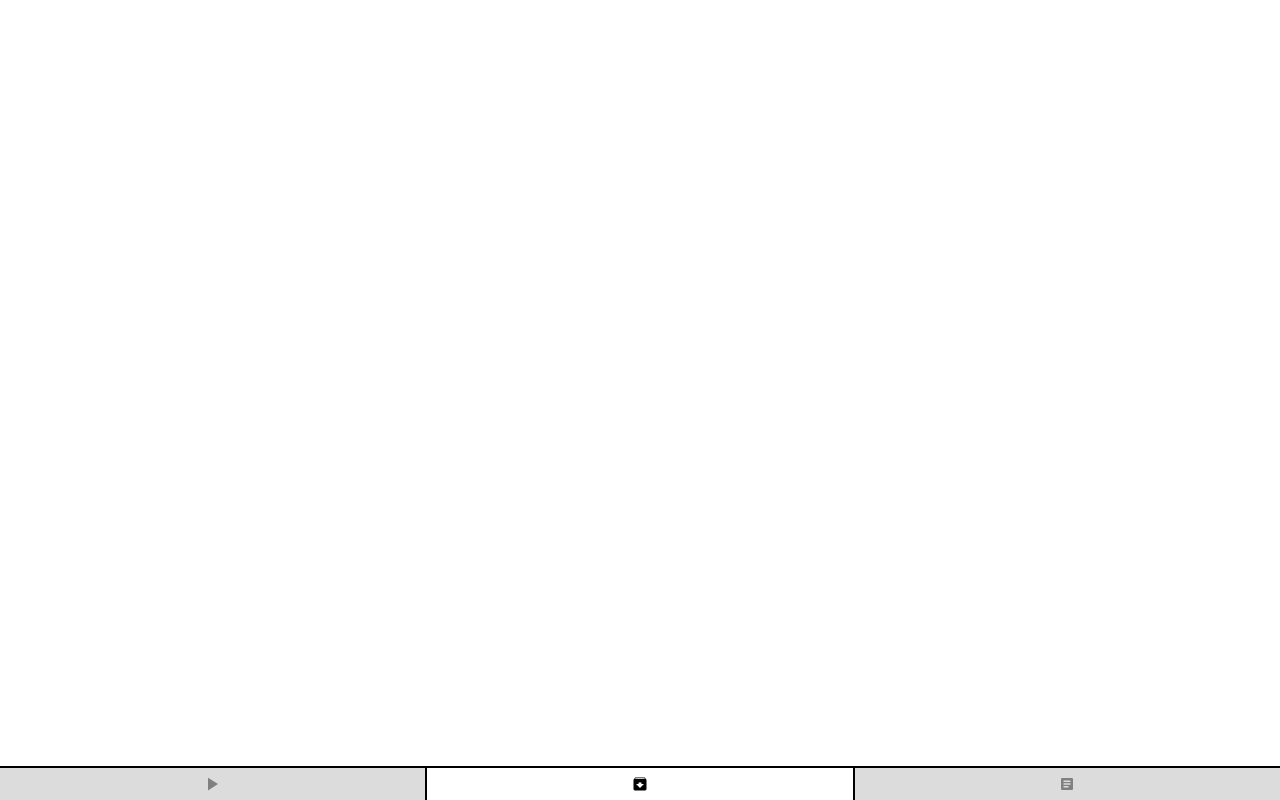
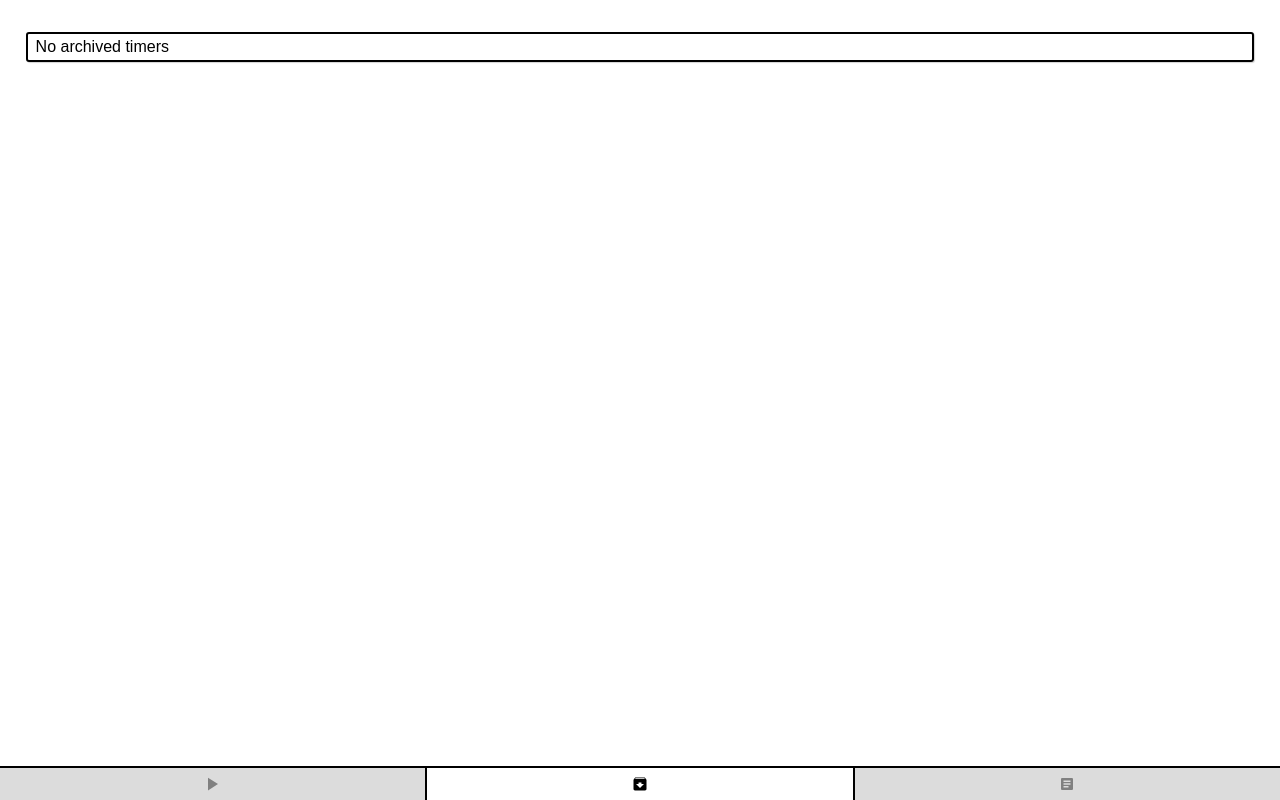
Before and after one commit to chikuwa111/multiple-timers, a React app: page / in a window 1280 px wide. Both pictures are taken after a click on the link 638 px from the left and 784 px from the top of the page. Built offline with nearby package versions, Linux system fonts and the light colour scheme.

Commit message:
Add message for no contents

```diff
--- a/src/components/ActivityTimeline.tsx
+++ b/src/components/ActivityTimeline.tsx
@@ -1,6 +1,7 @@
 import React, { useMemo } from 'react';
 import { TimerActivity, State } from '../type';
 import Activity from './Activity';
+import { TextBox, Text } from './ui/TextBox';
 
 type Props = {
   state: State;
@@ -33,6 +34,14 @@ export default function ActivityTimeline({ state }: Props) {
     [timers, archivedTimers]
   );
 
+  if (activities.length === 0) {
+    return (
+      <TextBox>
+        <Text>No activities</Text>
+      </TextBox>
+    );
+  }
+
   return (
     <>
       {activities.map(activity => (
--- a/src/components/ArchiveApp.tsx
+++ b/src/components/ArchiveApp.tsx
@@ -3,6 +3,7 @@ import { State } from '../type';
 import { Action } from '../action';
 import ArchivedTimer from './ArchivedTimer';
 import { FlexStartContainer, FlexComponent } from './ui/Flex';
+import { TextBox, Text } from './ui/TextBox';
 
 type Props = {
   state: State;
@@ -11,6 +12,14 @@ type Props = {
 
 export default function ArchiveApp({ state, dispatch }: Props) {
   const { archivedTimers } = state;
+
+  if (archivedTimers.length === 0) {
+    return (
+      <TextBox>
+        <Text>No archived timers</Text>
+      </TextBox>
+    );
+  }
 
   return (
     <FlexStartContainer>
```
